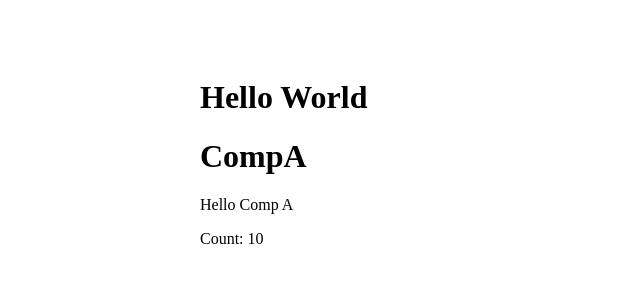
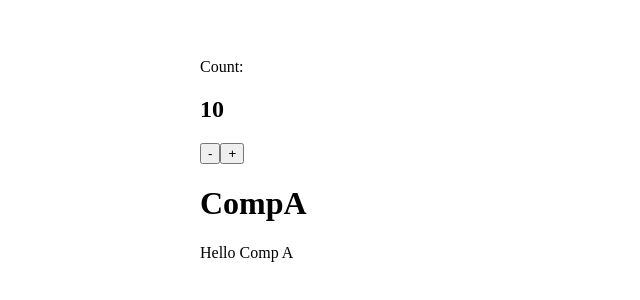
Before and after one commit to flou-ainan/content-manager-app, a Next.js app: page / in a window 1280 px wide. Shown: the part 142-442 px from the top of the page, without its empty margins (0-640 px from the left). Built offline with nearby package versions, Linux system fonts and the light colour scheme.

Commit message:
Completed Lecture 14 | Section 3 | Increment State

```diff
--- a/pages/index.js
+++ b/pages/index.js
@@ -18,13 +18,18 @@ class CompC extends React.Component {
 export default function Home() {
   const [count, setCount] = useState(10)
 
+  const handleClick = operation => {
+    if(operation === "+") setCount(x=>x+1)
+    else setCount(x=>x-=1)
+  }
   return (
     <>
-     <h1>Hello World</h1>
-     <CompA />
     <div className="counter">
-      Count: {count}
+      Count: <h2>{count}</h2>
+      <button onClick={() => handleClick("-")}>-</button>
+      <button onClick={() => handleClick("+")}>+</button>
     </div>
+    <CompA />
     </>
   );
 }
```
